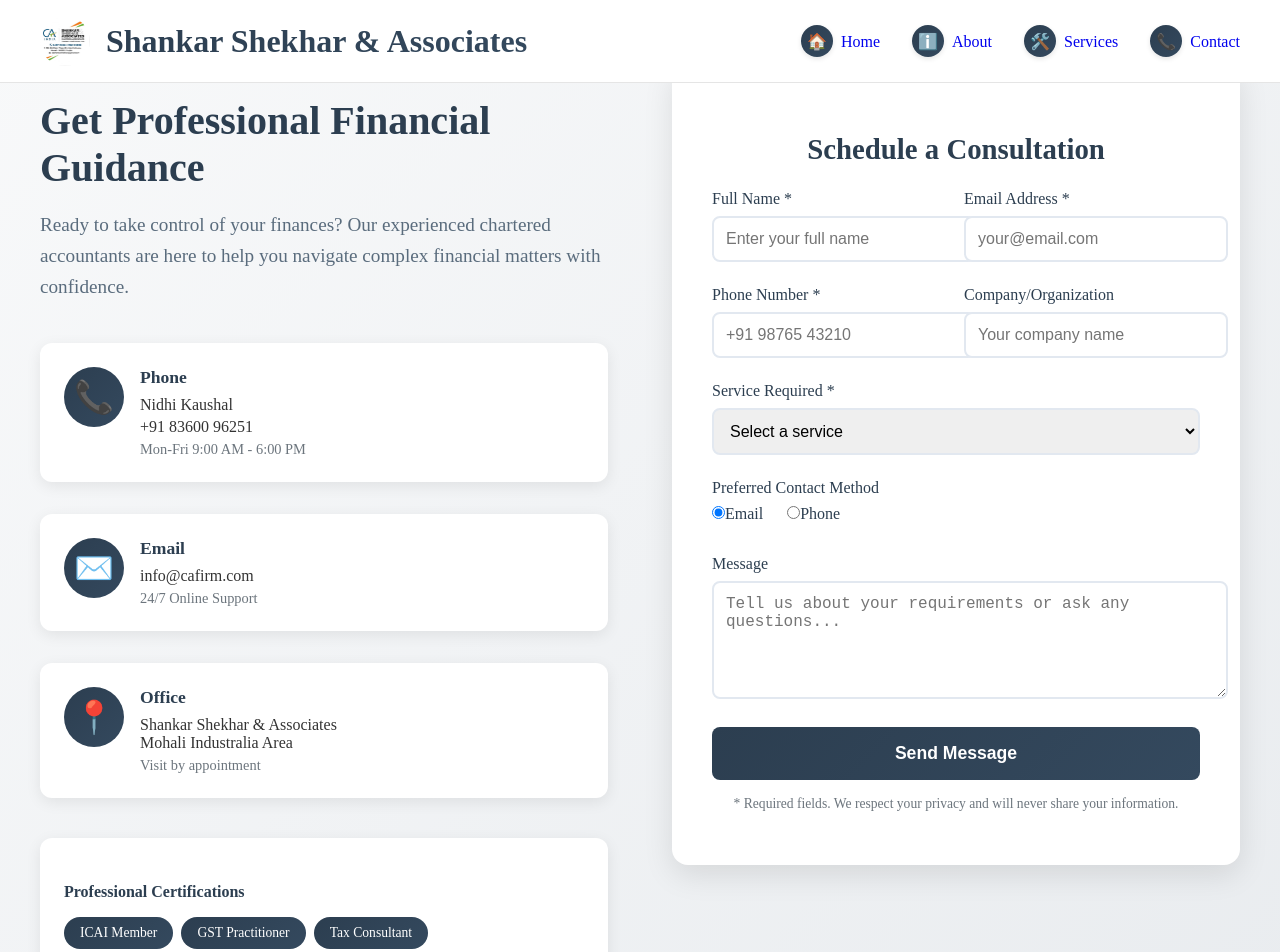
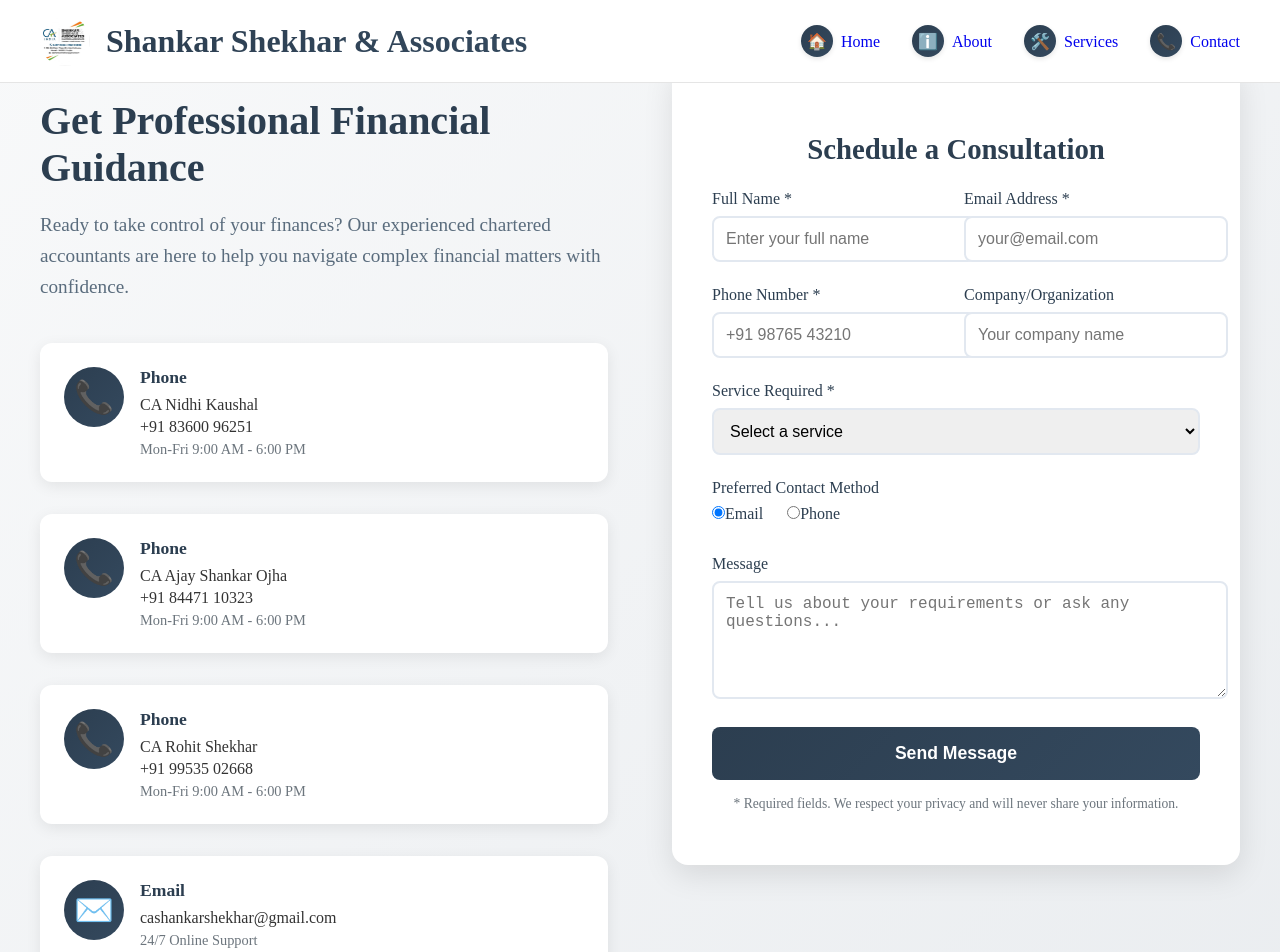
Before and after one commit to bhaskar-kaushal/nidhi-pilot-proj, a Next.js app: page /contact in a window 1280 px wide. Shown: the top 952 px of the page. Built offline with nearby package versions, Linux system fonts and the light colour scheme.

Commit message:
Pushed from local machine with script

```diff
--- a/app/config.js
+++ b/app/config.js
@@ -12,6 +12,38 @@
     various domains of accounting, taxation, audit, and business advisory services.Today, we proudly serve clients ranging from startups and SMEs to large corporations, helping
     them navigate complex financial landscapes with confidence and achieve sustainable growth`,
     contactNumber: "+91 83600 96251",
+    contactMethods: [
+        {
+            icon: '📞',
+            title: 'Phone',
+            lines: ['CA Nidhi Kaushal', '+91 83600 96251'],
+            note: 'Mon-Fri 9:00 AM - 6:00 PM'
+        },
+        {
+            icon: '📞',
+            title: 'Phone',
+            lines: ['CA Ajay Shankar Ojha', '+91 84471 10323'],
+            note: 'Mon-Fri 9:00 AM - 6:00 PM'
+        },
+                {
+            icon: '📞',
+            title: 'Phone',
+            lines: ['CA Rohit Shekhar', '+91 99535 02668'],
+            note: 'Mon-Fri 9:00 AM - 6:00 PM'
+        },
+        {
+            icon: '✉️',
+            title: 'Email',
+            lines: ['cashankarshekhar@gmail.com'],
+            note: '24/7 Online Support'
+        },
+        {
+            icon: '📍',
+            title: 'Office',
+            lines: ['Shankar Shekhar & Associates', 'F135 5th Floor Phas 8B, Industralia Area SAS Nagar, Mohali, Punjab'],
+            note: 'Visit by appointment'
+        }
+    ],
     services : [
         {
         icon: '📊',
--- a/app/contact/page.js
+++ b/app/contact/page.js
@@ -84,43 +84,20 @@
               </p>
 
               <div className="contact-methods">
-                <div className="contact-method">
-                  <div className="contact-icon">📞</div>
-                  <div>
-                    <h4>Phone</h4>
-                    <p>Nidhi Kaushal</p>
-                    <p>{contactNumber}</p>
-                    <span>Mon-Fri 9:00 AM - 6:00 PM</span>
+                {config.contactMethods && config.contactMethods.map((method, idx) => (
+                  <div className="contact-method" key={idx}>
+                    <div className="contact-icon">{method.icon}</div>
+                    <div>
+                      <h4>{method.title}</h4>
+                      {method.lines && method.lines.map((line, i) => (
+                        <p key={i}>{line}</p>
+                      ))}
+                      {method.note && <span>{method.note}</span>}
+                    </div>
                   </div>
-                </div>
-
-                <div className="contact-method">
-                  <div className="contact-icon">✉️</div>
-                  <div>
-                    <h4>Email</h4>
-                    <p>info@cafirm.com</p>
-                    <span>24/7 Online Support</span>
-                  </div>
-                </div>
-
-                <div className="contact-method">
-                  <div className="contact-icon">📍</div>
-                  <div>
-                    <h4>Office</h4>
-                    <p>{name}<br/>Mohali Industralia Area</p>
-                    <span>Visit by appointment</span>
-                  </div>
-                </div>
+                ))}
               </div>
 
-              <div className="certifications">
-                <h4>Professional Certifications</h4>
-                <div className="cert-badges">
-                  <span className="cert-badge">ICAI Member</span>
-                  <span className="cert-badge">GST Practitioner</span>
-                  <span className="cert-badge">Tax Consultant</span>
-                </div>
-              </div>
             </div>
 
             <div className="contact-form">
```
